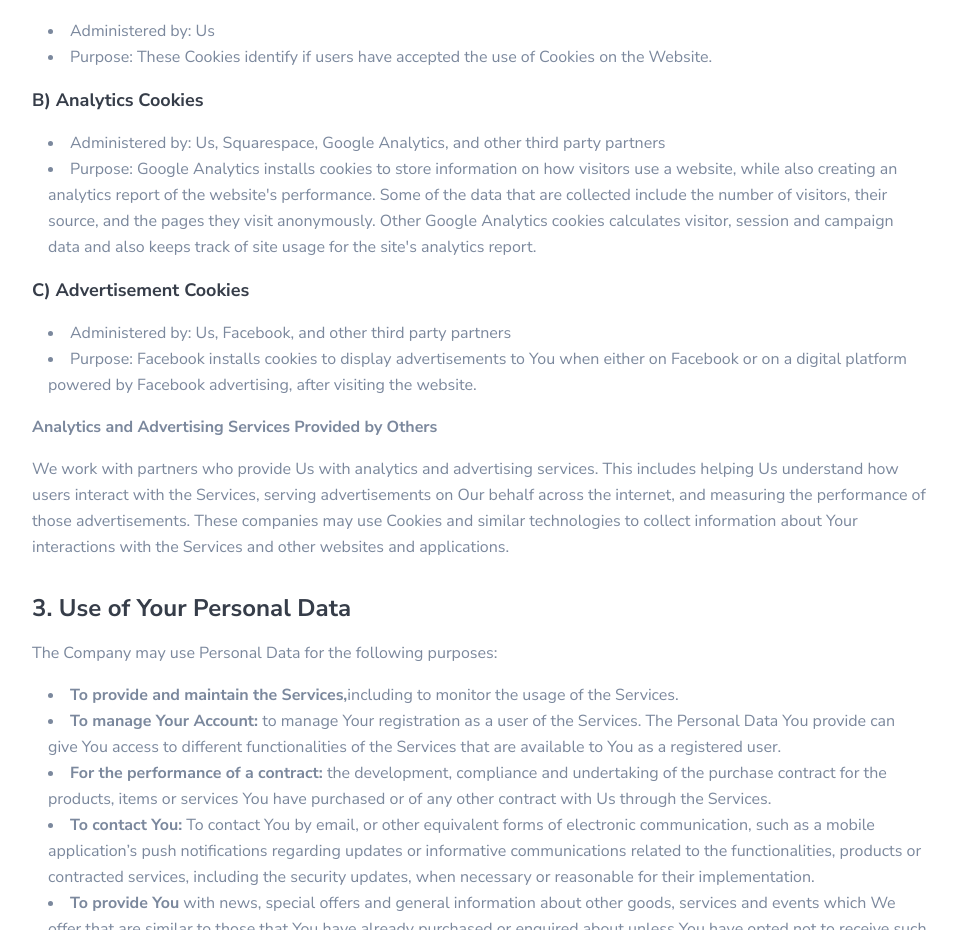
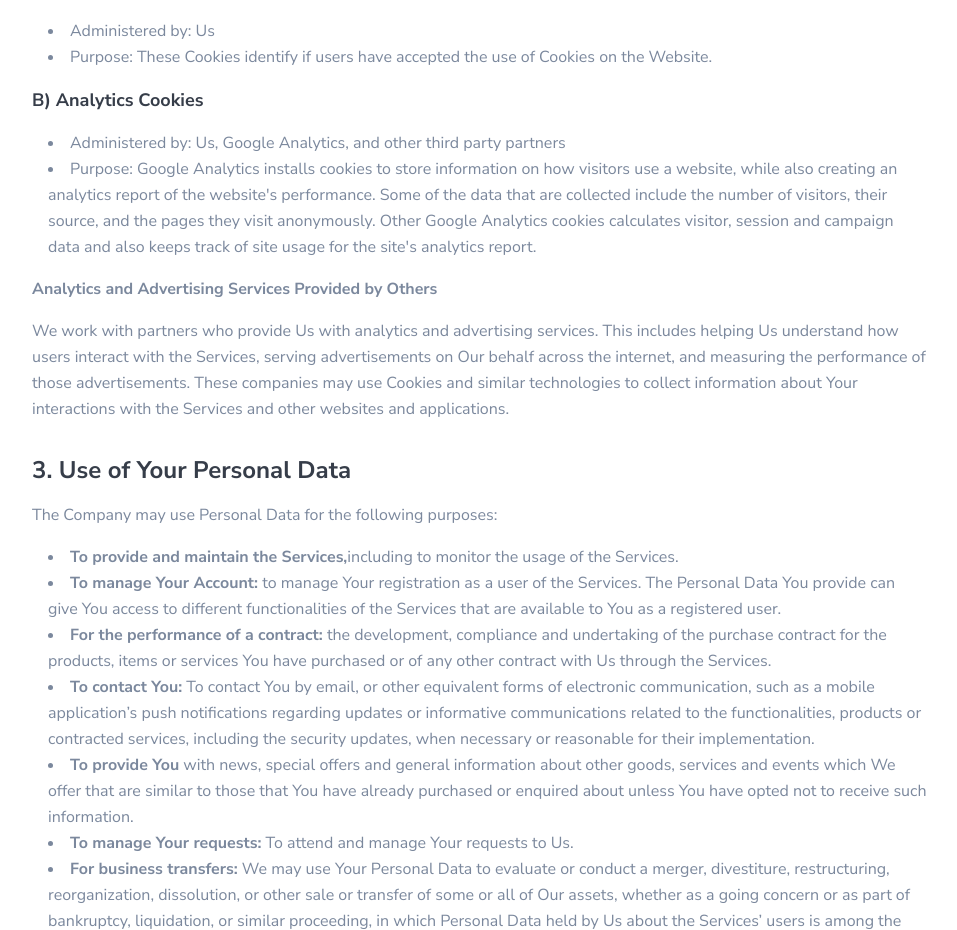
Before and after one commit to PointzOfficial/pointz-website, a React (Vite) app: page /privacy in a window 1280 px wide. Shown: the part 3621-4551 px from the top of the page, without its empty margins (160-1117 px from the left). Built offline with nearby package versions, Linux system fonts and the light colour scheme.

Commit message:
Refactor Privacy component to streamline analytics cookie administration text and comment out advertisement cookies section for future review.

```diff
--- a/src/pages/Privacy.tsx
+++ b/src/pages/Privacy.tsx
@@ -302,8 +302,8 @@ const Privacy = () => {
                 <h4 className="text-lg font-bold mb-4">B) Analytics Cookies</h4>
                 <ul className="list-disc list-inside text-muted-foreground leading-relaxed mb-4 ml-4">
                   <li>
-                    Administered by: Us, Squarespace, Google Analytics, and
-                    other third party partners
+                    Administered by: Us, Google Analytics, and other third party
+                    partners
                   </li>
                   <li>
                     Purpose: Google Analytics installs cookies to store
@@ -316,7 +316,7 @@ const Privacy = () => {
                     site usage for the site's analytics report.
                   </li>
                 </ul>
-                <h4 className="text-lg font-bold mb-4">
+                {/* <h4 className="text-lg font-bold mb-4">
                   C) Advertisement Cookies
                 </h4>
                 <ul className="list-disc list-inside text-muted-foreground leading-relaxed mb-4 ml-4">
@@ -329,7 +329,7 @@ const Privacy = () => {
                     to You when either on Facebook or on a digital platform
                     powered by Facebook advertising, after visiting the website.
                   </li>
-                </ul>
+                </ul> */}
                 <p className="text-muted-foreground leading-relaxed mb-4">
                   <strong>
                     Analytics and Advertising Services Provided by Others
```
